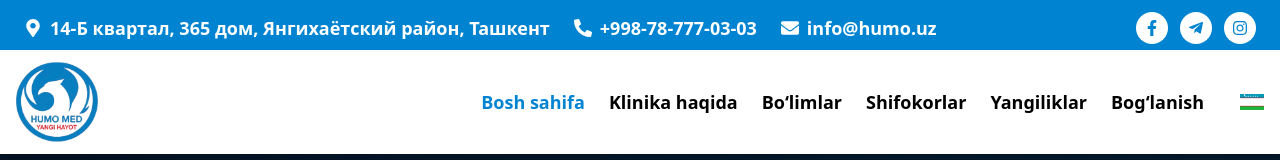
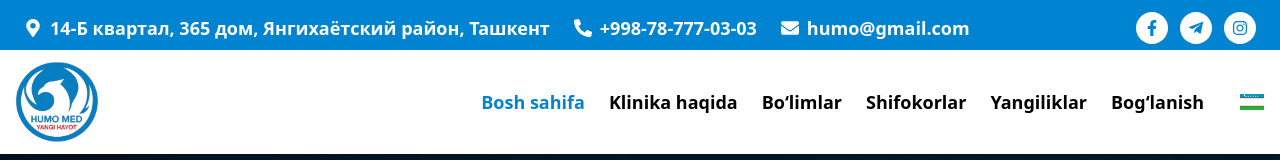
Before and after one commit to azizbek447/humomed, a React (Vite) app: page / in a window 1280 px wide. Shown: the top 160 px of the page. Built offline with nearby package versions, Linux system fonts and the light colour scheme.

Commit message:
xatolik lar tuzatildi

```diff
--- a/root/Layouts/HeaderInfo.jsx
+++ b/root/Layouts/HeaderInfo.jsx
@@ -37,7 +37,7 @@ const HeaderInfo = ({ isScrolled }) => {
           </div>
           <div className='flex items-center gap-2'>
             <FaEnvelope />
-            <span>info@humo.uz</span>
+            <span>humo@gmail.com</span>
           </div>
         </div>
 
```
